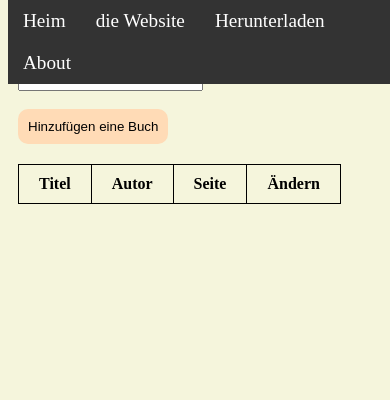
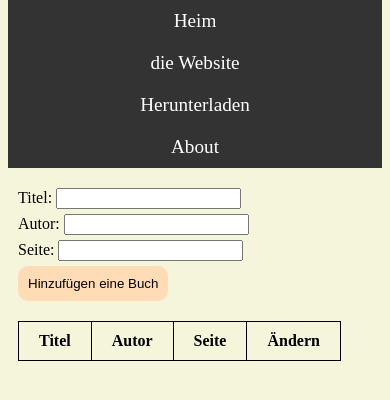
Before and after one commit to styrkbb/myReadingRegistration.github.io, a plain HTML site: page index-tysk.html in a window 390 px wide. Shown: the top 400 px of the page. Drawn offline with Linux system fonts and the light colour scheme.

Commit message:
Update style-tysk.css

```diff
--- a/style-tysk.css
+++ b/style-tysk.css
@@ -27,6 +27,7 @@ button {
 }
 body  {
     background-color: beige;
+    margin-top: 30px;
 }
 nav {
     list-style-type: none;
@@ -54,3 +55,23 @@ li a:hover:not(.Aktiv) {
     background-color: beige;
     color: #333;
 }
+.TittelWrite {
+    width:auto;
+    float: none;
+}
+.TittelWrite2 {
+    width:auto;
+    float: none;
+}
+.TittelWrite3 {
+    width:auto;
+    float: none;
+}
+@media screen and (max-width: 700px) {
+    li a {float:none;}
+    nav {position: static;}
+    .TittelWrite {width: 100%;float: left;padding-bottom:5px;}
+    .TittelWrite2{width: 100%;float: left;padding-bottom: 5px;}
+    .TittelWrite3 {width: 100%;float: left;padding-bottom: 5px;}
+    body {margin-top: 0;}
+}
```
